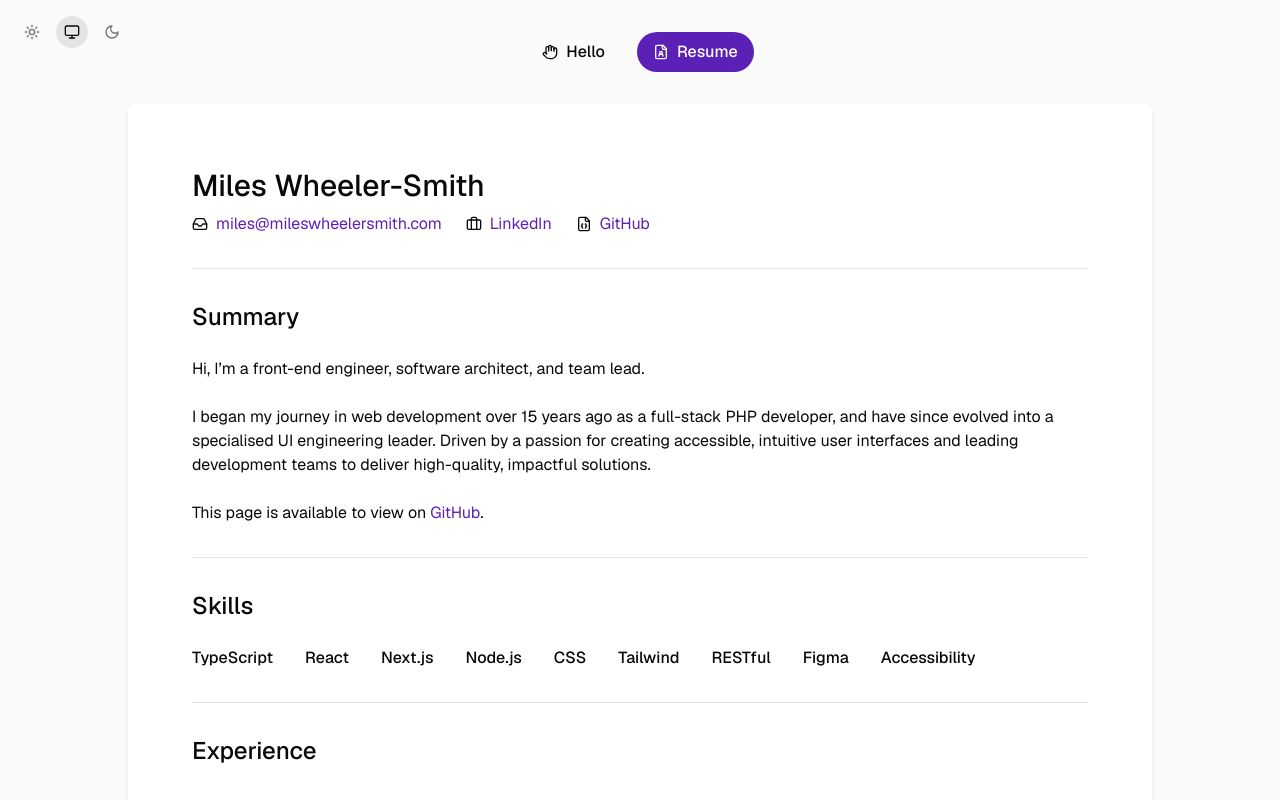
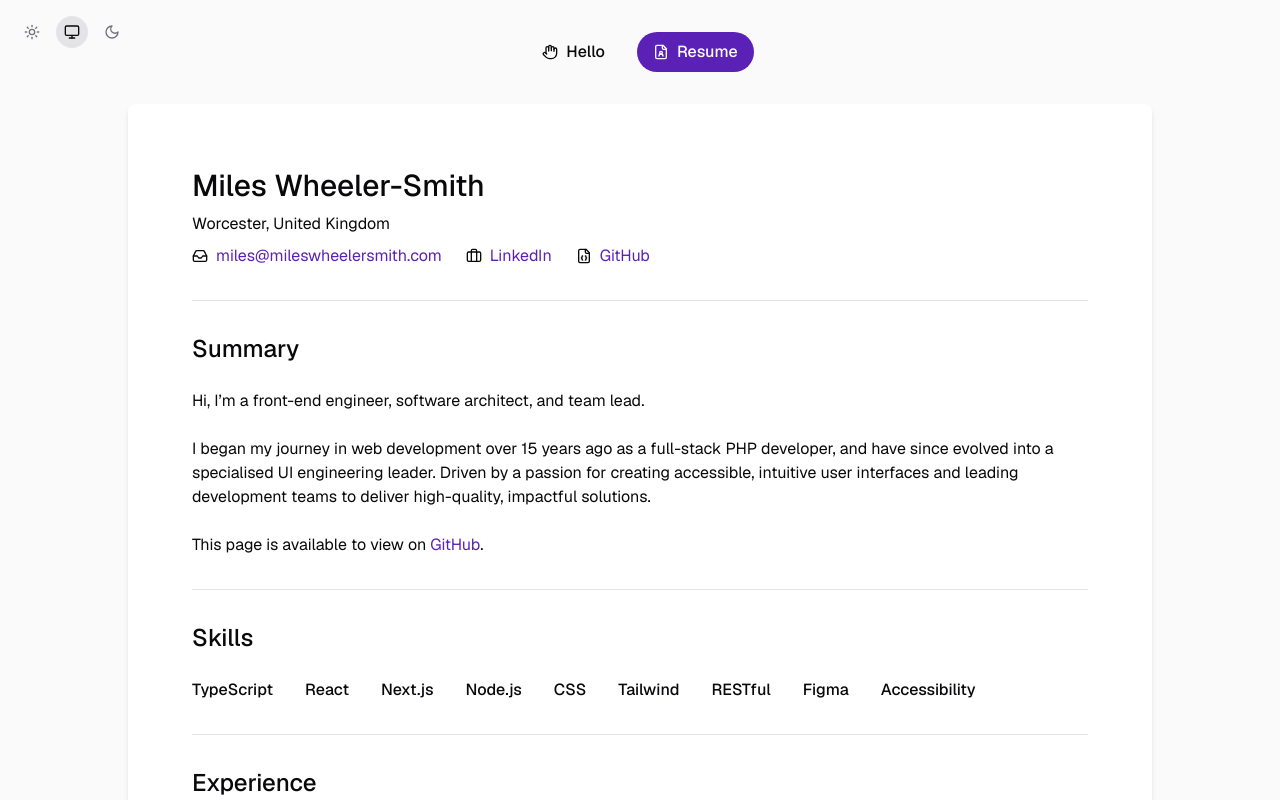
Before and after one commit to mwheelersmith/site, a Next.js app: page /resume in a window 1280 px wide. Shown: the top 800 px of the page. Built offline with nearby package versions, Linux system fonts and the light colour scheme.

Commit message:
Add location to resume

```diff
--- a/components/resume/header.tsx
+++ b/components/resume/header.tsx
@@ -5,6 +5,7 @@ export function Header() {
   return (
     <div className="flex flex-col gap-2 border-b border-zinc-200 pb-8 dark:border-zinc-600">
       <TypographyH1>Miles Wheeler-Smith</TypographyH1>
+      <p>Worcester, United Kingdom</p>
 
       <div className="flex flex-wrap gap-x-6 gap-y-2">
         <a
```
